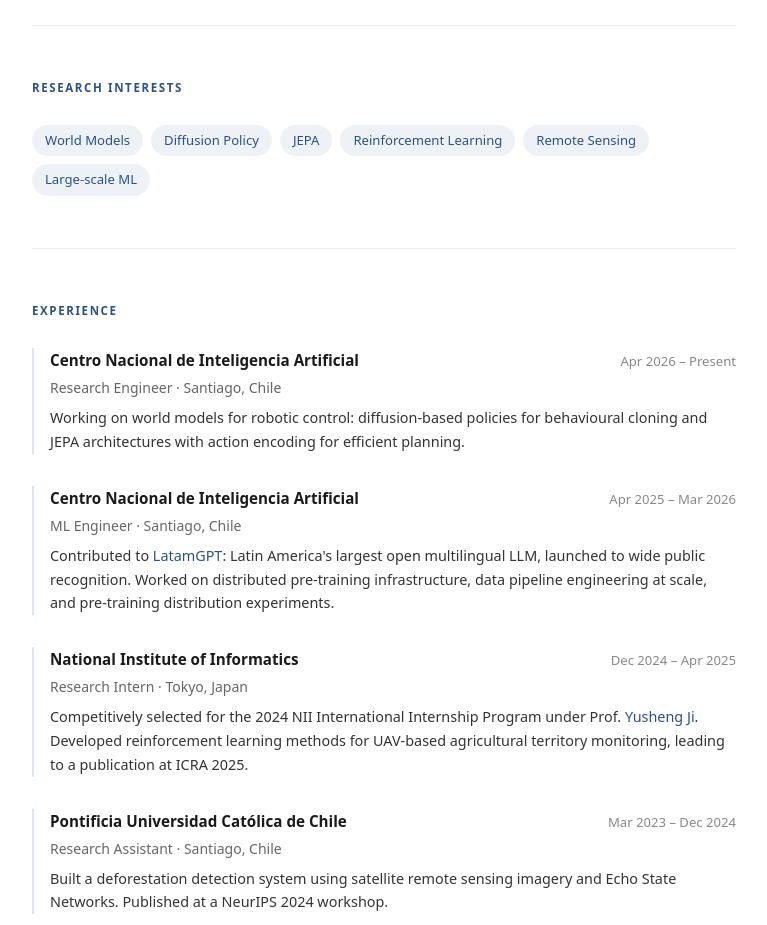
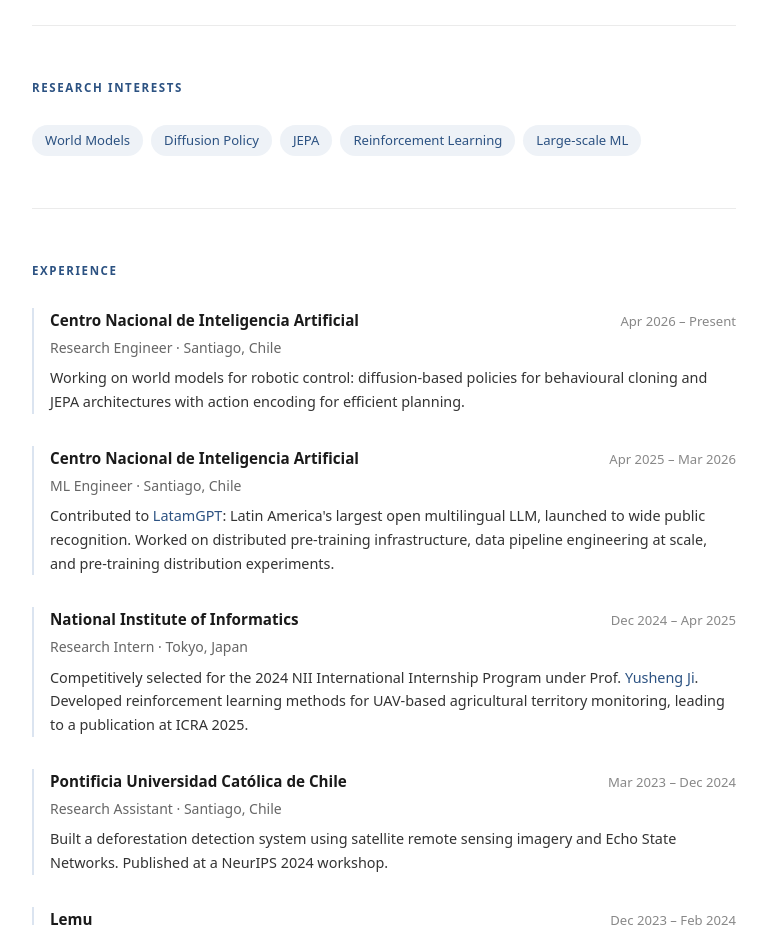
Before and after one commit to tcouso/tcouso.github.io, a plain HTML site: page index.html in a window 1280 px wide. Shown: the part 1240-2165 px from the top of the page, without its empty margins (256-1023 px from the left). Drawn offline with nearby package versions, Linux system fonts and the light colour scheme.

Commit message:
Remove Remote Sensing from current Research Interests tags

```diff
--- a/index.html
+++ b/index.html
@@ -65,7 +65,6 @@
         <span class="tag">Diffusion Policy</span>
         <span class="tag">JEPA</span>
         <span class="tag">Reinforcement Learning</span>
-        <span class="tag">Remote Sensing</span>
         <span class="tag">Large-scale ML</span>
       </div>
     </section>
```
